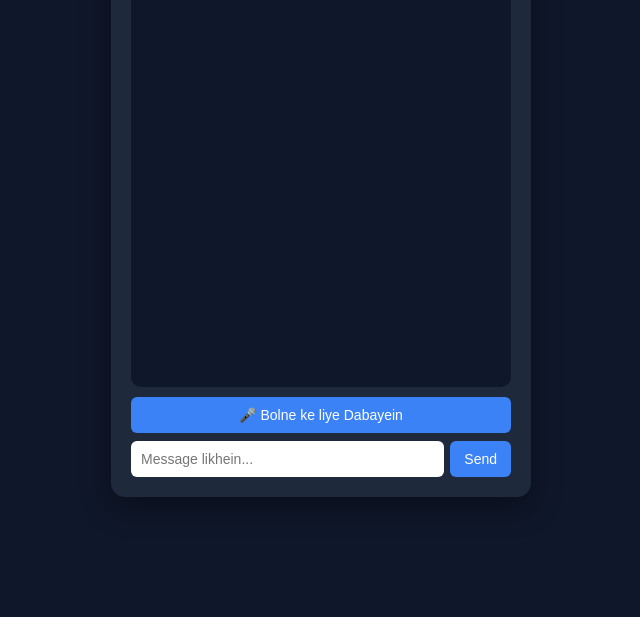
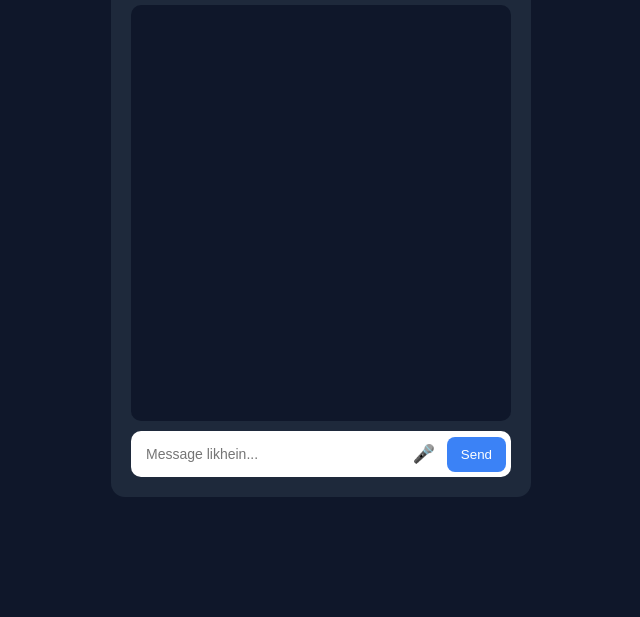
Before and after one commit to Prem87696/Pk_Assistant, a website: page index.html in a window 1280 px wide. Shown: the part 183-800 px from the top of the page, without its empty margins (319-959 px from the left). Drawn offline with Linux system fonts and the light colour scheme.

Commit message:
Update index.html

```diff
--- a/index.html
+++ b/index.html
@@ -12,7 +12,7 @@
 
 body{
 margin:0;
-font-family:Arial, sans-serif;
+font-family:Arial;
 background:#0f172a;
 display:flex;
 justify-content:center;
@@ -23,19 +23,17 @@ color:white;
 
 .card{
 width:380px;
-height:520px;
 background:#1e293b;
 border-radius:14px;
 padding:20px;
 display:flex;
 flex-direction:column;
-box-shadow:0 10px 30px rgba(0,0,0,0.4);
+height:520px;
 }
 
 h2{
 text-align:center;
-margin:0 0 10px 0;
-font-size:20px;
+margin-top:0;
 }
 
 .chat-box{
@@ -55,8 +53,6 @@ padding:10px;
 margin:6px 0;
 border-radius:10px;
 font-size:14px;
-line-height:1.4;
-word-wrap:break-word;
 }
 
 .user{
@@ -69,50 +65,47 @@ background:#334155;
 align-self:flex-start;
 }
 
-.listen-btn{
-margin-top:6px;
-padding:5px 10px;
+/* INPUT AREA */
+
+.input-area{
+display:flex;
+align-items:center;
+background:white;
+border-radius:10px;
+padding:5px;
+}
+
+.input-area input{
+flex:1;
 border:none;
-border-radius:6px;
+outline:none;
+padding:10px;
+font-size:14px;
+border-radius:10px;
+}
+
+/* MIC BUTTON */
+
+#mic-btn{
+background:transparent;
+border:none;
+font-size:18px;
+cursor:pointer;
+margin-right:6px;
+}
+
+/* SEND BUTTON */
+
+#send-btn{
 background:#3b82f6;
+border:none;
+padding:10px 14px;
+border-radius:8px;
 color:white;
-font-size:12px;
 cursor:pointer;
 }
 
-.listen-btn:hover{
-background:#2563eb;
-}
-
-.voice{
-margin-bottom:8px;
-}
-
-.controls{
-display:flex;
-gap:6px;
-}
-
-input{
-flex:1;
-padding:10px;
-border:none;
-border-radius:6px;
-outline:none;
-font-size:14px;
-}
-
-button{
-background:#3b82f6;
-border:none;
-padding:10px 14px;
-border-radius:6px;
-color:white;
-cursor:pointer;
-font-size:14px;
-}
-
-button:hover{
+#send-btn:hover{
 background:#2563eb;
 }
 
@@ -128,22 +121,17 @@ background:#2563eb;
 
 <div id="chat-box" class="chat-box"></div>
 
-<button id="start-btn" class="voice">
-🎤 Bolne ke liye Dabayein
-</button>
-
-<div class="controls">
+<div class="input-area">
 
 <input
 id="text-input"
-type="text"
 placeholder="Message likhein..."
 autocomplete="off"
 />
 
-<button id="send-btn">
-Send
-</button>
+<button id="mic-btn">🎤</button>
+
+<button id="send-btn">Send</button>
 
 </div>
 
```
